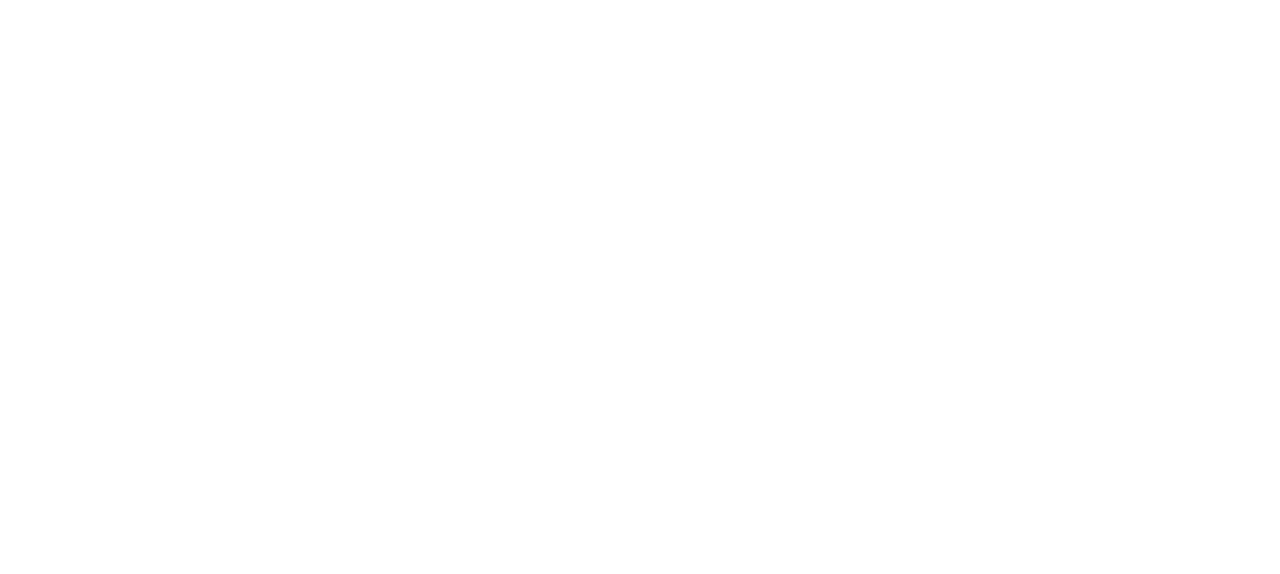
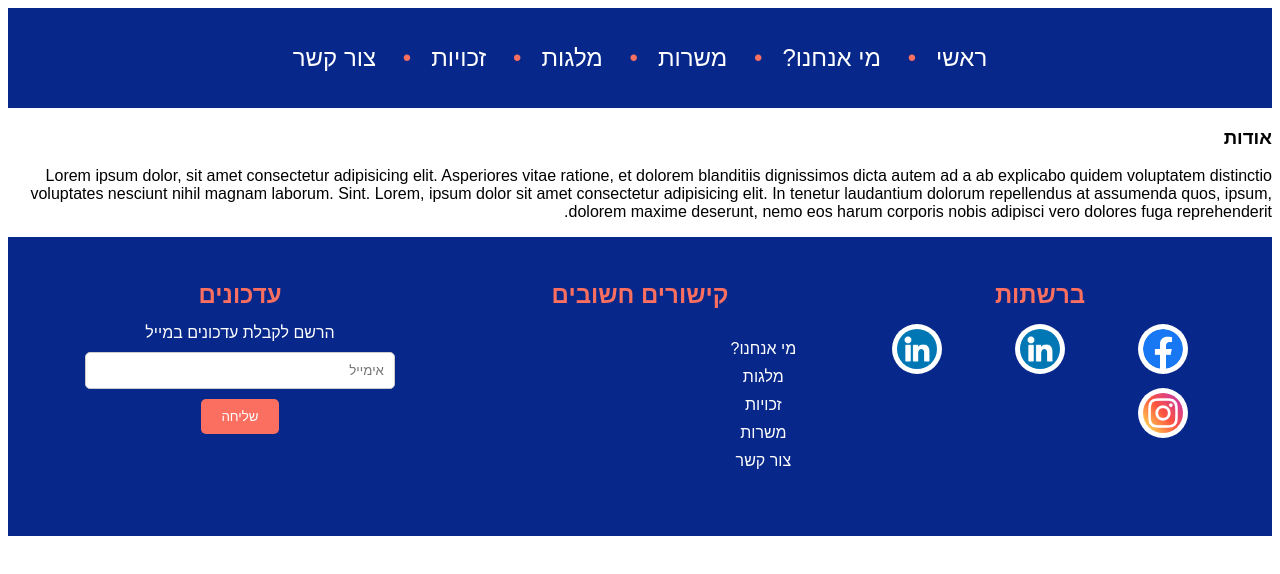
Before and after one commit to RubinRiki/FSWDprj1, a plain HTML site: page index.html in a window 1280 px wide. Drawn offline with Linux system fonts and the light colour scheme.

Commit message:
Header and footer

```diff
--- a/css/styles.css
+++ b/css/styles.css
@@ -0,0 +1,106 @@
+body {
+    direction: rtl;
+    font-family: sans-serif;
+}
+header {
+    display: flex;
+    justify-content: center;
+    align-items: center;
+    height: 100px;
+    background-color: #07288a;
+}
+header div {
+    text-align: center;
+    font-size: 1.5em;
+    color:white;
+}
+header div a {
+    text-decoration: none;
+    color: white;
+}
+header div a:not(:last-child)::after {
+    content: "•";
+    margin: 20px;
+    color:#FB6F60;
+}
+footer {
+    background-color: #07288a; /* רקע כהה */
+    color: white; /* צבע טקסט */
+    padding: 20px 0;
+}
+
+.footer-container {
+    display: flex;
+    justify-content: space-around;
+    flex-wrap: wrap;
+    max-width: 1200px;
+    margin: 0 auto;
+}
+
+.footer-section {
+    width: 30%;
+    text-align: center;
+    margin-bottom: 20px;
+}
+
+.footer-section h3 {
+    font-size: 1.5em;
+    margin-bottom: 15px;
+    color: #FB6F60;
+}
+
+.footer-section ul {
+    list-style: none;
+    padding: 0;
+}
+
+.footer-section ul li {
+    margin-bottom: 10px;
+}
+
+.footer-section ul li a {
+    color: white;
+    text-decoration: none;
+}
+
+.footer-section ul li a:hover {
+    color: #FB6F60;
+}
+
+.footer-section form input {
+    display: block;
+    width: 80%;
+    margin: 10px auto;
+    padding: 10px;
+    border: 1px solid #ccc;
+    border-radius: 5px;
+}
+
+.footer-section form button {
+    background-color: #FB6F60;
+    color: white;
+    padding: 10px 20px;
+    border: none;
+    border-radius: 5px;
+    cursor: pointer;
+}
+
+.footer-section form button:hover {
+    background-color: #FF7A70;
+}
+
+.social-icons {
+    display: grid;
+    grid-template-columns: repeat(3, 1fr);
+    gap: 10px;
+    justify-items: center;
+    align-items: center;
+}
+
+.social-icons a img {
+    width: 40px;
+    height: 40px;
+    border-radius: 50%;
+    background-color: white;
+    padding: 5px;
+}
--- a/index.html
+++ b/index.html
@@ -3,9 +3,62 @@
 <head>
     <meta charset="UTF-8">
     <meta name="viewport" content="width=device-width, initial-scale=1.0">
-    <title>Document</title>
+    <title>Home</title>
+    <link rel="stylesheet" href="css/styles.css">
 </head>
 <body>
+    <header>
+        <div>
+            <a href="#">ראשי</a>
+            <a href="about.html" >מי אנחנו?</a>
+            <a href="jobs.html">משרות</a>
+            <a href="scholarships.html">מלגות</a>
+            <a href="rights.html">זכויות</a>
+            <a href="contact.html">צור קשר</a>
+        </div>
+    </header>
+    <section>
+        <h3>אודות</h3>
+        <p>Lorem ipsum dolor, sit amet consectetur adipisicing elit.
+           Asperiores vitae ratione, et dolorem blanditiis dignissimos dicta autem ad a ab explicabo quidem voluptatem distinctio
+           voluptates nesciunt nihil magnam laborum. Sint. Lorem, ipsum dolor sit amet consectetur adipisicing elit. In tenetur laudantium dolorum repellendus at assumenda quos,
+            ipsum, dolorem maxime deserunt, nemo eos harum corporis nobis adipisci vero dolores fuga reprehenderit.</p>
+    </section>
+    <footer>
+        <div class="footer-container">
+            <div class="footer-section">
+                <h3>ברשתות</h3>
+                <div class="social-icons">
+                    <a href="#"><img src="media/images/facebook_5968764.png" alt="Facebook"></a>
+                    <a href="#"><img src="media/images/linkedin_3536505.png" alt="Twitter"></a>
+                    <a href="#"><img src="media/images/linkedin_3536505.png" alt="LinkedIn"></a>
+                    <a href="#"><img src="media/images/instagram_2111463.png" alt="Instagram"></a>
+                </div>
+            </div>
+            <div class="footer-section">
+                <h3>קישורים חשובים</h3>
+                <div class="social-icons">
+                <ul>
+                    <li><a href="about.html">מי אנחנו?</a></li>
+                    <li><a href="scholarships.html">מלגות</a></li>
+                    <li><a href="rights.html">זכויות</a></li>
+                    <li><a href="jobs.html">משרות</a></li>
+                    <li><a href="contact.html">צור קשר</a></li>
+                </ul>
+            </div>
+            </div>
+            <div class="footer-section">
+                <h3>עדכונים</h3>
+                <span>הרשם לקבלת עדכונים במייל</span>
+                <div>
+                <form action="#">
+                    <input type="email" placeholder="אימייל">
+                    <button type="submit">שליחה</button>
+                </form>
+            </div>
+            </div>
+        </div>
+    </footer>
 
 </body>
 </html>
```
Also changed, not shown: contact.html (+14 -0 lines), jobs.html (+14 -0 lines), rights.html (+14 -0 lines), scholarships.html (+14 -1 lines), media/images/facebook_5968764.png (added), media/images/instagram_2111463.png (added), media/images/linkedin_3536505.png (added).
